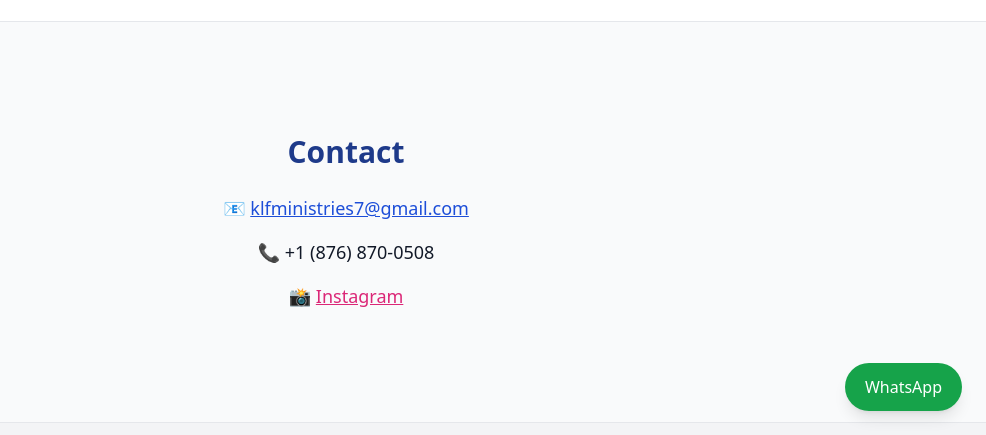
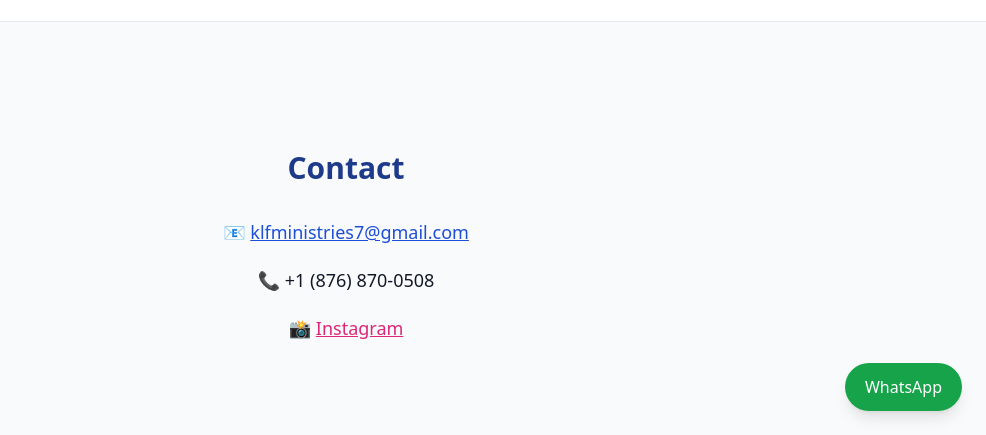
Before and after one commit to klfministries/klf-ministries-website, a Next.js app: page /en/contact in a window 1280 px wide. Shown: the part 365-800 px from the top of the page, without its empty margins (294-1280 px from the left). Built offline with nearby package versions, Linux system fonts and the light colour scheme.

Commit message:
Fix contact page and restore contact information

```diff
--- a/app/[lang]/contact/page.jsx
+++ b/app/[lang]/contact/page.jsx
@@ -1,15 +1,13 @@
-export const dynamic = "force-static";
-
-export default function ContactPage({ params }) {
-  const lang = params.lang === "es" ? "es" : "en";
+export default function Contact({ params }) {
+  const lang = params?.lang === "es" ? "es" : "en";
 
   return (
-    <section className="max-w-3xl mx-auto py-16 px-6 text-center">
-      <h1 className="text-3xl font-bold text-blue-900 mb-6">
+    <section className="max-w-3xl mx-auto text-center py-20 px-6">
+      <h1 className="text-3xl font-bold text-blue-900 mb-8">
         {lang === "es" ? "Contacto" : "Contact"}
       </h1>
 
-      <div className="space-y-4 text-lg">
+      <div className="space-y-5 text-lg">
         <p>
           📧{" "}
           <a
@@ -25,7 +23,7 @@ export default function ContactPage({ params }) {
         <p>
           📸{" "}
           <a
-            href="https://instagram.com/klfministries"
+            href="https://instagram.com/YOUR_INSTAGRAM"
             target="_blank"
             rel="noopener noreferrer"
             className="text-pink-600 underline"
```
